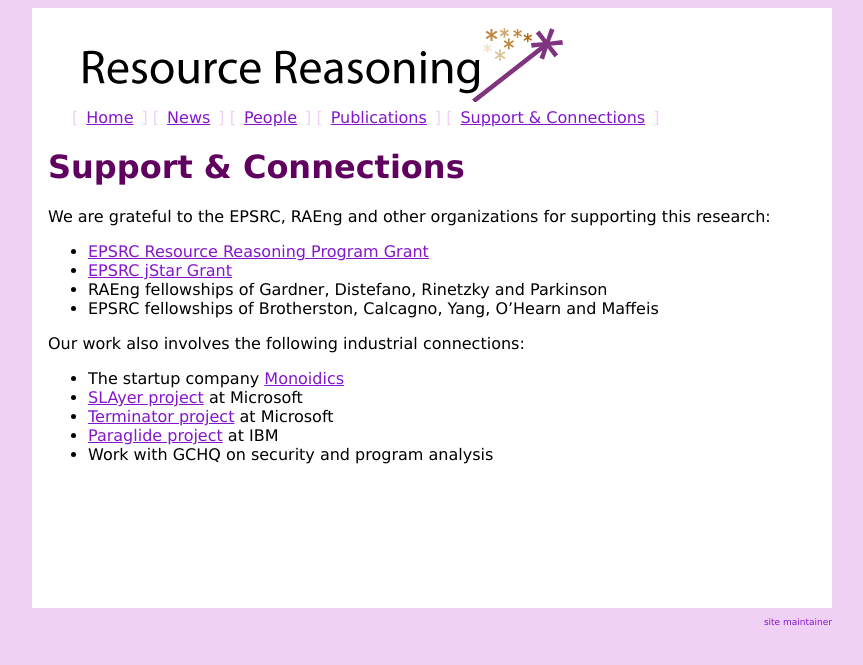
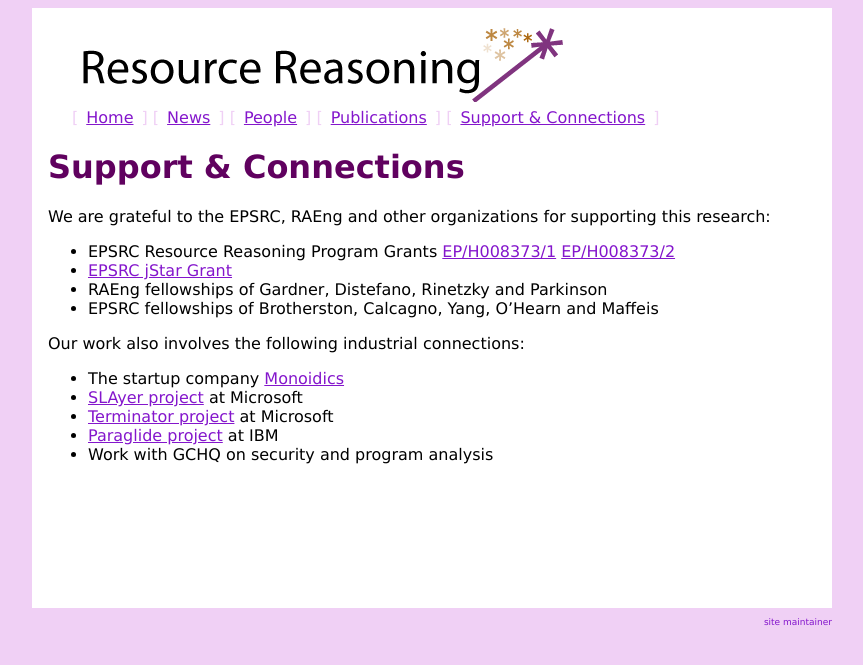
Before and after one commit to resource-reasoning/resourcereasoning.com, a Jekyll site: the page built from support.md, in a window 1280 px wide. Shown: the top 665 px of the page, without its empty margins (208-1071 px from the left). Built offline with Jekyll 4.4.1, drawn with Linux system fonts in a browser that asks for light colours; nearby versions of some CDN libraries.

Commit message:
support.md : Fix grant links

```diff
--- a/support.md
+++ b/support.md
@@ -3,8 +3,8 @@ title: Support &amp; Connections
 ---
 We are grateful to the EPSRC, RAEng and other organizations for supporting this research:
 
-* [EPSRC Resource Reasoning Program Grant](http://gow.epsrc.ac.uk/ViewGrant.aspx?GrantRef=EP/H008373/1)
-* [EPSRC jStar Grant](http://gow.epsrc.ac.uk/ViewGrant.aspx?GrantRef=EP/H011749/1)
+* EPSRC Resource Reasoning Program Grants [EP/H008373/1](http://gow.epsrc.ac.uk/NGBOViewGrant.aspx?GrantRef=EP/H008373/1) [EP/H008373/2](http://gow.epsrc.ac.uk/NGBOViewGrant.aspx?GrantRef=EP/H008373/2)
+* [EPSRC jStar Grant](http://gow.epsrc.ac.uk/NGBOViewGrant.aspx?GrantRef=EP/H011749/1)
 * RAEng fellowships of Gardner, Distefano, Rinetzky and Parkinson
 * EPSRC fellowships of Brotherston, Calcagno, Yang, O'Hearn and Maffeis
 
```
